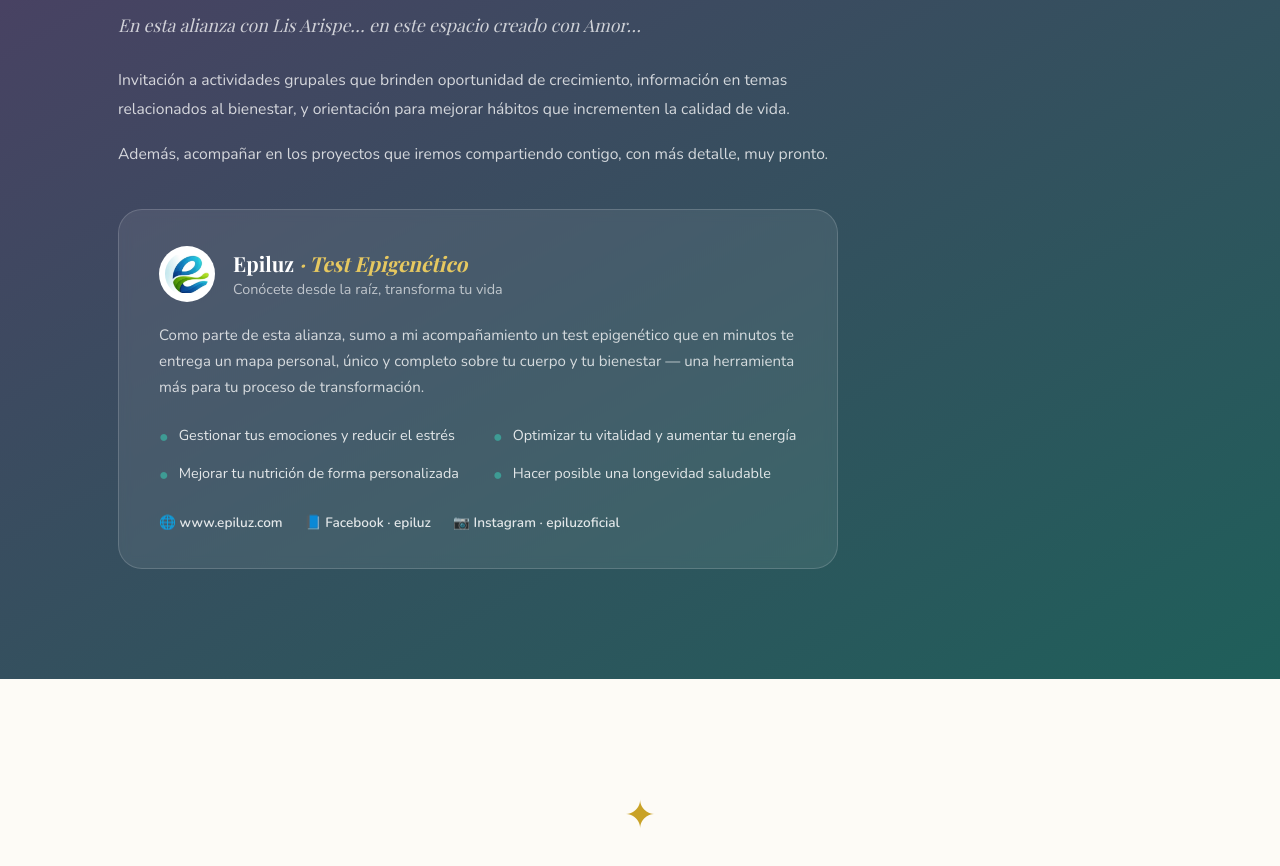
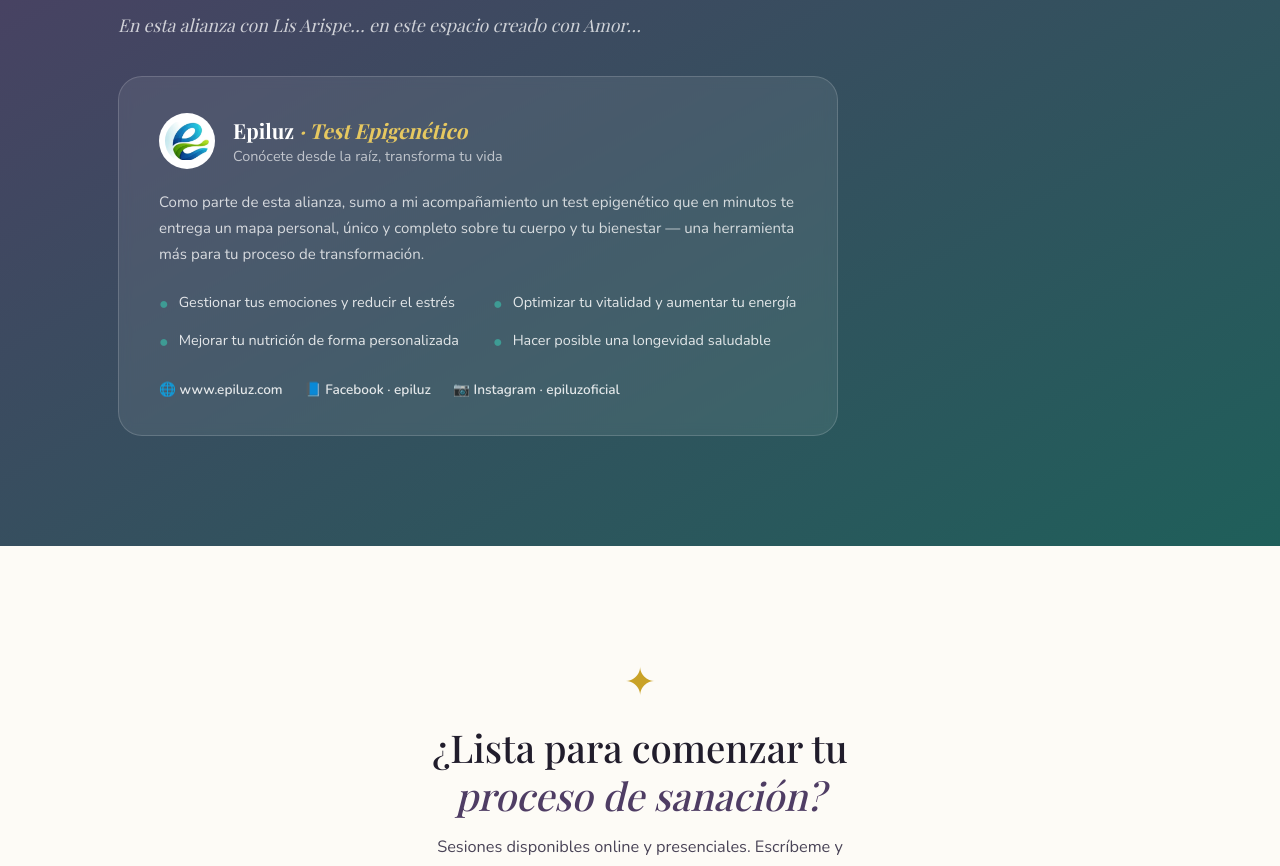
Before and after one commit to bioenergeticgo/Landingpage2, a plain HTML site: page index.html in a window 1280 px wide. Shown: the part 4911-5777 px from the top of the page. Drawn offline with nearby package versions, Linux system fonts and the light colour scheme; a web font is replaced by a local one.

Commit message:
Update index.html

```diff
--- a/index.html
+++ b/index.html
@@ -555,8 +555,6 @@
       <span class="tag">Un nuevo comienzo</span>
       <h2 class="h2">En este nuevo comienzo, <em>cumpliendo sueños</em></h2>
       <p class="alianza-sub">En esta alianza con Lis Arispe… en este espacio creado con Amor…</p>
-      <p class="alianza-p">Invitación a actividades grupales que brinden oportunidad de crecimiento, información en temas relacionados al bienestar, y orientación para mejorar hábitos que incrementen la calidad de vida.</p>
-      <p class="alianza-p">Además, acompañar en los proyectos que iremos compartiendo contigo, con más detalle, muy pronto.</p>
 
       <div class="epiluz-card">
         <div class="epiluz-head">
```
